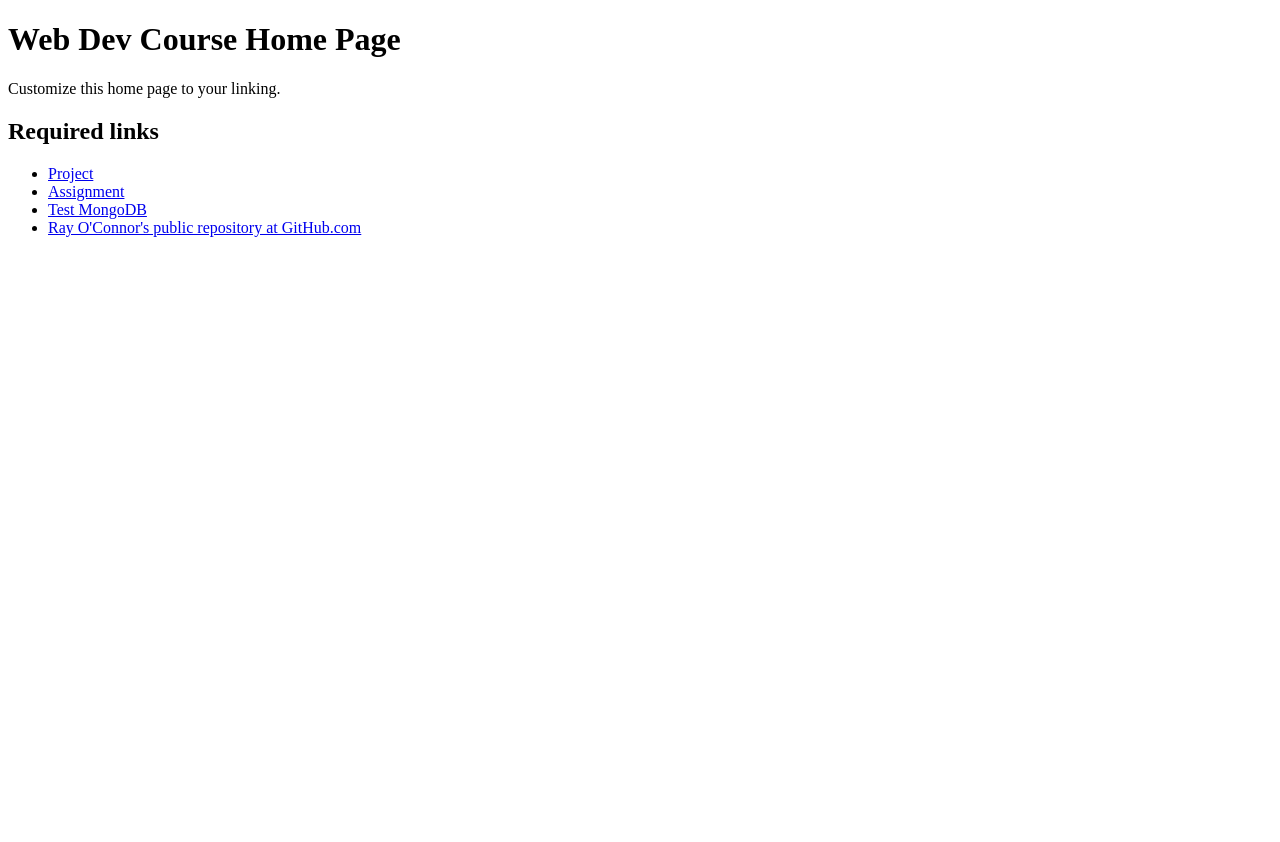
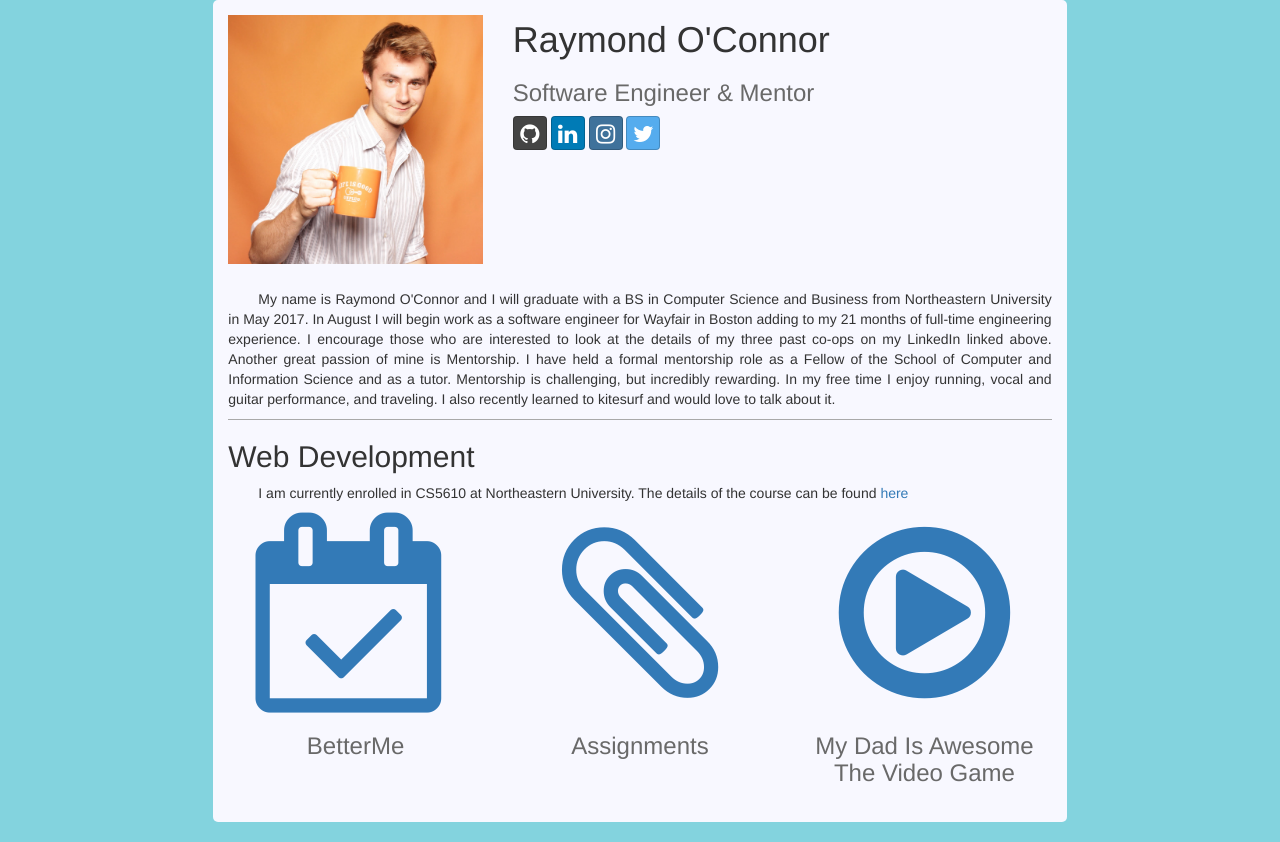
Before and after one commit to RayOconnor/oconnor-raymond-webdev, a website: page public/index.html in a window 1280 px wide. Before the commit the page ends 800 px from the top, so only its background shows below. Drawn offline with nearby package versions, Linux system fonts and the light colour scheme.

Commit message:
add a personal home page with links

```diff
--- a/package.json
+++ b/package.json
@@ -16,6 +16,6 @@
     "test": "echo \"Error: no test specified\" && exit 1",
     "start": "node server.js"
   },
-  "author": "Jose G. Annunziato",
+  "author": "Ray O'Connor",
   "license": "ISC"
 }
--- /dev/null
+++ b/public/css/style.css
@@ -0,0 +1,90 @@
+h3 {
+	color: dimgrey;
+}
+
+.navbar-default .navbar-toggle .icon-bar {
+	background-color: ghostwhite;
+}
+
+h4.card-sub-header {
+	margin-top:31px;
+}
+
+img.profile-img {
+	max-width: 300px;
+	margin: 15px 0;
+}
+
+img.card-img {
+	margin-left: 15px;
+	max-width: 180px
+}
+
+img.home-card-img {
+	max-width: 300px
+}
+
+p {
+  text-indent: 30px;
+  font-weight: 500;
+}
+
+p.site-summary {
+	margin-top: 10px;
+}
+
+p.card-description {
+	padding: 0 30px;
+	text-indent: 0px;
+}
+
+div.card {
+	border-style: solid;
+  border-width: 1px 0 0;
+  border-color: darkgrey;
+  padding-bottom: 2vw;
+}
+
+div.page-container {
+	background: ghostwhite;
+	border-radius: 5px;
+	margin-bottom: 20px
+}
+
+nav.navbar-default {
+	background-color: #6C648B;
+	border-radius: 0px;
+  width: 100%;
+  border-width: 0px;
+}
+
+.navbar-default .navbar-nav>li>a {
+  color: ghostwhite;
+}
+
+.navbar-default .navbar-brand {
+	color: ghostwhite;
+}
+
+body {
+	background-color:#83d3de ;
+}
+
+blockquote.instagram-media {
+	max-width: 300px;
+}
+
+div.project-card {
+
+}
+
+i.big-icon {
+	font-size: 200px;
+	width: 100%;
+	text-align: center;
+}
+
+.project-title {
+	width: 100%;
+	text-align: center;
+}
--- a/public/index.html
+++ b/public/index.html
@@ -1,30 +1,71 @@
-<!DOCTYPE html>
+<!doctype html>
 <html lang="en">
-  <head>
-    <meta charset="UTF-8">
-    <title>Web Dev Course Home Page</title>
-  </head>
-  <body>
-    <h1>Web Dev Course Home Page</h1>
+<head>
+  <meta charset="UTF-8">
+  <meta name="viewport" content="width=device-width, initial-scale=1, maximum-scale=1, user-scalable=no">
+  <script src="https://cdnjs.cloudflare.com/ajax/libs/jquery/3.1.1/jquery.min.js"></script>
+  <script src="https://maxcdn.bootstrapcdn.com/bootstrap/3.3.7/js/bootstrap.min.js"
+          integrity="sha384-Tc5IQib027qvyjSMfHjOMaLkfuWVxZxUPnCJA7l2mCWNIpG9mGCD8wGNIcPD7Txa"
+          crossorigin="anonymous"></script>
+  <link href="https://maxcdn.bootstrapcdn.com/bootstrap/3.3.7/css/bootstrap.min.css" rel="stylesheet"
+        integrity="sha384-BVYiiSIFeK1dGmJRAkycuHAHRg32OmUcww7on3RYdg4Va+PmSTsz/K68vbdEjh4u" crossorigin="anonymous">
+  <link rel='stylesheet' href='https://maxcdn.bootstrapcdn.com/font-awesome/4.7.0/css/font-awesome.min.css'>
+  <link rel="stylesheet" href="https://cdnjs.cloudflare.com/ajax/libs/bootstrap-social/5.1.1/bootstrap-social.css">
+  <link href="css/style.css" rel="stylesheet"/>
 
-    <p>
-      Customize this home page to your linking.
-    </p>
-
-    <h2>Required links</h2>
-    <ul>
-      <li>
-        <a href="project/index.html">Project</a>
-      </li>
-      <li>
-        <a href="assignment/index.html">Assignment</a>
-      </li>
-      <li>
-        <a href="test/index.html">Test MongoDB</a>
-      </li>
-      <li>
-        <a href="https://github.com/RayOconnor/oconnor-raymond-webdev">Ray O'Connor's public repository at GitHub.com </a>
-      </li>
-    </ul>
-  </body>
+</head>
+<body>
+<div class="container-fluid col-xs-12 col-sm-10 col-md-8 col-md-offset-2 col-sm-offset-1 page-container">
+  <div class="header-card">
+    <div class="row">
+      <img class="col-xs-12 col-sm-4 img-rounded img-responsive profile-img" src="/img/squareRayProfile.png" alt="profile">
+      <div class="col-sm-8">
+        <h1>Raymond O'Connor</h1>
+        <h3 class="indented-subheader">Software Engineer & Mentor</h3>
+        <a class="btn btn-social-icon btn-github" onClick="parent.open('http://github.com/RayOconnor')">
+          <span class="fa fa-github"></span>
+        </a>
+        <a class="btn btn-social-icon btn-linkedin" onClick="parent.open('https://www.linkedin.com/in/rayoconnor52')">
+          <span class="fa fa-linkedin"></span>
+        </a>
+        <a class="btn btn-social-icon btn-instagram" onClick="parent.open('https://www.instagram.com/raymond_oconnor')">
+          <span class="fa fa-instagram"></span>
+        </a>
+        <a class="btn btn-social-icon btn-twitter" onClick="parent.open('https://twitter.com/ray_oconnor52')">
+          <span class="fa fa-twitter"></span>
+        </a>
+      </div>
+    </div>
+    <div class="row">
+      <p class= "col-xs-12 site-summary" align="justify">My name is Raymond O'Connor and I will graduate with a BS in Computer Science and Business from Northeastern University in May 2017. In August I will begin work as a software engineer for Wayfair in Boston adding to my 21 months of full-time engineering experience. I encourage those who are interested to look at the details of my three past co-ops on my LinkedIn linked above. Another great passion of mine is Mentorship. I have held a formal mentorship role as a Fellow of the School of Computer and Information Science and as a tutor. Mentorship is challenging, but incredibly rewarding. In my free time I enjoy running, vocal and guitar performance, and traveling. I also recently learned to kitesurf and would love to talk about it. </p>
+    </div>
+  </div>
+  <div class="card">
+    <div class="col-xs-12 card-header row">
+      <h2 class="card-header">Web Development</h2>
+      <p>I am currently enrolled in CS5610 at Northeastern University. The details of the course can be found <a href="http://portal-cs5610online.rhcloud.com/#/">here</a></p>
+    </div>
+    <div class="row">
+      <div class="col-md-4 project-card">
+        <a href="/">
+          <i class="fa fa-calendar-check-o big-icon"></i>
+          <h3 class=project-title>BetterMe</h3>
+        </a>
+      </div>
+      <div class="col-md-4 project-card">
+        <a href="/">
+          <i class="fa fa-paperclip big-icon"></i>
+          <h3 class=project-title>Assignments</h3>
+        </a>
+      </div>
+      <div class="col-md-4 project-card">
+        <a href="/">
+          <i class="fa fa-play-circle-o big-icon"></i>
+          <h3 class=project-title>My Dad Is Awesome The Video Game</h3>
+        </a>
+      </div>
+    </div>
+  </div>
+</div>
+</body>
 </html>
```
Also changed, not shown: public/img/goldmanLogo.png (added), public/img/hubspotLogo.png (added), public/img/logos.png (added), public/img/rayProfile.jpg (added), public/img/squareRayProfile.png (added), public/img/workExperienceLogos.png (added), 3 other files.
